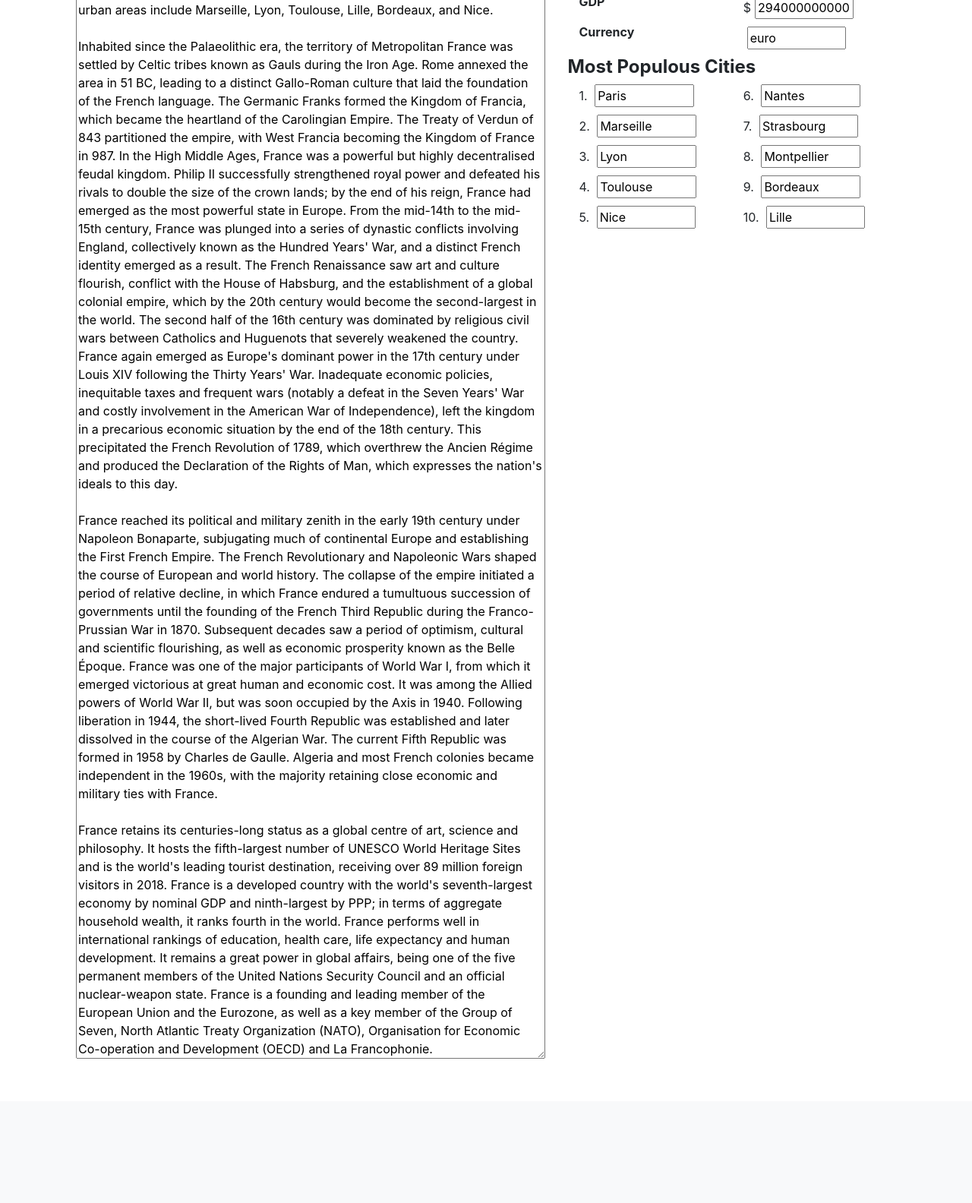
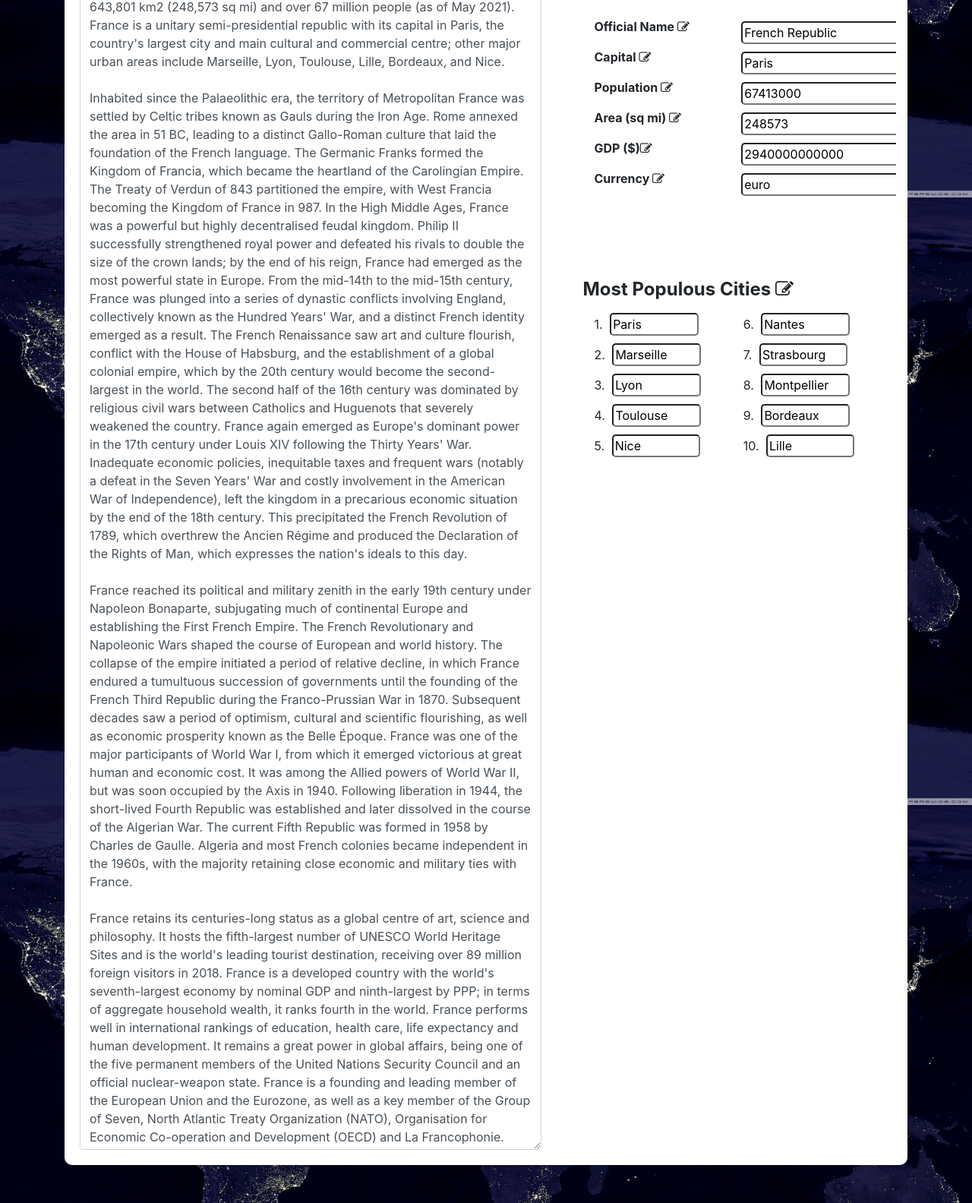
Before and after one commit to jraad360/World-Trivia, a Flask app: page /countries/1/edit in a window 1280 px wide. Shown: the part 540-2124 px from the top of the page at 76% size. Before the commit the page ends 1934 px from the top, so only its background shows below. Run offline with Flask 2, Linux system fonts and the light colour scheme; some libraries are stand-ins or nearby versions.

Commit message:
final details

```diff
--- a/server.py
+++ b/server.py
@@ -1,10 +1,13 @@
 from itertools import count
 from pydoc import cli
-from flask import Flask, redirect, render_template
-from flask import Response, request, jsonify
+from flask import Flask, flash, redirect, render_template, Response, request, jsonify, Markup
+from numpy import array
 from database.database import DatabaseManager
+import re
+import os
 
 app = Flask(__name__)
+app.secret_key = os.urandom(12)
 db = DatabaseManager()
 popular_country_ids = [0, 1, 2]
 
@@ -27,7 +30,8 @@
     search = request.args['search'].strip() if 'search' in request.args else ''
     return get_countries(search)
   elif request.method == 'POST':
-    country = request.get_json()['country']
+    country = dict(request.form)
+    country['image'] = request.files['image']
     return post_countries(country)
 
 @app.route('/countries/create')
@@ -98,17 +102,34 @@
   return render_template('countries.html', data=data)
 
 def post_countries(country):
-  country = db.create_country(country)
-  data = {
-    'country': country
-  }
-  return data
+  cities = [''] * 10
+  new_country = {}
+
+  for item in country.keys():
+    result = re.search(r"city-(.*)", item)
+    if result == None:
+      new_country[item] = country[item]
+      continue
+    index = int(result.group(1))
+    cities[index] = country[item]
+
+  new_country['cities'] = cities
+  image = new_country.pop('image', None)
+
+  country = db.create_country(new_country)
+  filename = db.save_image(image)
+  country['flag'] = filename
+  db.update_country(id, country)
+
+  flash(Markup(f'<i class="fa fa-check"></i> New country successfully added. View it <a href="/countries/{country["id"]}">here</a>.'))
+  return redirect('/countries/create')
 
 @app.route('/countries/<id>/image', methods=['POST'])
 def image(id):
   country = db.get_country(id=id)
-  filename = db.save_image(request.files['file'])
+  filename = db.save_image(request.files['image'])
   country['flag'] = filename
+  db.update_country(id, country)
 
   return {'status': 201}
 
--- a/static/edit-country.js
+++ b/static/edit-country.js
@@ -6,24 +6,33 @@
   $("#save-button").click(() => {
     clearErrors();
     country = getCountryFromInputs();
-    files = $("#image_input").prop('files');
+    files = $("#image-input").prop('files');
 
     if (!validateInputs(country, files)) {
       return;
     }
 
-    image = files[0];
-    if (data.country) {
+    if (editingExistingCountry()) {
+      let image = undefined;
+      if (files.length > 0) image = files[0];
       updateCountry(data.country.id, country, image);
     } else {
-      createCountry(country, image);
+      $("#edit-country-form").submit();
+      // createCountry(country, files[0]);
     }
   });
-  if (data.country) {
+
+  if (editingExistingCountry()) {
     loadCountryInfo(data.country);
+    $("#cancel-button").click(() => {
+      showDiscardChangesConfirmation();
+    })
   } else {
+    $("#cancel-button").remove();
     setUpCityInputs(Array(10).fill(''));
   }
+
+  $("#country-page-title").focus();
 });
 
 function loadCountryInfo(country) {
@@ -33,7 +42,7 @@
     elem.style.height = elem.scrollHeight+'px';
   });
   $("#country-page-flag-image").attr('src', country.flag);
-  $("#display-image").css({'backgroundImage': `url(${country.flag})`});
+  $("#display-image").attr({'src': `${country.flag}`});
   $("#official-name").val(country.officialName);
   $("#capital").val(country.capital);
   $("#population").val(parseInt(country.population));
@@ -56,7 +65,7 @@
     officialName: $("#official-name").val(),
     capital: $("#capital").val(),
     // TODO: upload image
-    flag: '',
+    flag: editingExistingCountry() ? data.country.flag : '',
     population: parseInt($("#population").val()),
     area: parseInt($("#area").val()),
     currency: $("#currency").val(),
@@ -70,7 +79,7 @@
     const divToAddTo = index < 5 ? '#cities-list-left' : '#cities-list-right';
     const html = `
       <div>
-        ${index + 1}. <input class="city-input" id="city-${index}" value="${city}">
+        ${index + 1}. <input class="city-input" id="city-${index}" name="city-${index}" type="text" value="${city}">
       </div>
     `
     const newDiv = $(html)
@@ -87,7 +96,7 @@
       contentType : "application/json"
     });
 
-    await saveImage(response.country.id, image);
+    if(image) await saveImage(response.country.id, image);
     location.replace(`/countries/${response.country.id}`);
 
   } catch(err) {
@@ -114,7 +123,7 @@
 
 async function saveImage(id, image) {
   const fd = new FormData();
-  fd.append('file', image);
+  fd.append('image', image);
 
   return $.ajax({
     type: "POST",
@@ -126,14 +135,14 @@
 }
 
 async function setUpImageSelector() {
-  const imageInput = $("#image_input");
+  const imageInput = $("#image-input");
   imageInput.change(() => {
     const reader = new FileReader();
     reader.addEventListener("load", () => {
       const uploadedImage = reader.result;
-      $("#display-image").css({'backgroundImage': `url(${uploadedImage})`});
+      $("#display-image").attr({'src': `${uploadedImage}`});
   });
-    reader.readAsDataURL($("#image_input").prop('files')[0]);
+    reader.readAsDataURL($("#image-input").prop('files')[0]);
   });
 }
 
@@ -164,7 +173,7 @@
     }
   });
 
-  if (files.length === 0) {
+  if (!editingExistingCountry() && files.length === 0) {
     selector = "#display-image"
     insertError(selector, "Please upload a flag image.");
     errors.push(selector);
@@ -181,3 +190,12 @@
 function clearErrors() {
   $("div").remove(".input-error");
 }
+
+function editingExistingCountry() {
+  return data.country;
+}
+
+function showDiscardChangesConfirmation() {
+  const message = "Are you sure you want to discard your changes?";
+  if (confirm(message)) location.replace(`/countries/${data.country.id}`);
+}
--- a/static/home.js
+++ b/static/home.js
@@ -32,7 +32,7 @@
         <a href="${countryLink}">
           <div class="home-card-content">
             <div class="col-md-12 home-country-card-item">
-              <img class="home-country-card-flag" src="${flagPath}">
+              <img alt="flag of ${country.name}" class="home-country-card-flag" src="${flagPath}">
             </div>
             <div class="col-md-12 home-country-card-item">
               <div class="country-card-title">${name}</div>
--- a/static/layout.js
+++ b/static/layout.js
@@ -8,30 +8,3 @@
     return true;
   });
 });
-
-function createCountryCard(id, country) {
-  const name = country.name;
-  const capital = country.capital;
-  const flagPath = country.flag;
-  const description = country.description;
-  const countryLink = `/countries/${id}`;
-
-  const html = `
-    <a href="${countryLink}">
-      <div id="country-${id}" class="country-card">
-        <div class="col-md-2 country-card-item">
-          <img class="list-view-flag-image" src="${flagPath}">
-        </div>
-        <div class="col-md-2 country-card-item">
-          <div class="country-card-title">${name}</div>
-          <div class="country-card-subtitle">☆ ${capital}</div>
-        </div>
-        <div class="col-md-8 country-card-item country-card-description">
-          ${description}
-        </div>
-      </div>
-    </a>
-  `;
-
-  return $(html);
-}
--- a/static/main.css
+++ b/static/main.css
@@ -1,25 +1,78 @@
+:root {
+  --navbar-color: white;
+  --navbar-bg-color: #4464AD;
+  --accent-color: #F5A65B;
+  --main-bg-color: white;
+  --card-color: rgba(255, 255, 255, 0.865);
+  --card-highlight-color: #F5A65B;
+  --section-padding: 20px;
+  --section-border-radius: 10px;
+}
+
+.info-container {
+  background-color: var(--main-bg-color);
+  border-radius: var(--section-border-radius);
+}
+
+.navbar {
+  color: var(--navbar-color);
+  background-color: var(--navbar-bg-color);
+}
+
+.search-button {
+  color: white;
+  background-color: var(--accent-color);
+}
+
+.navbar a {
+  color: var(--navbar-color);
+}
+
 html {
   box-sizing: content-box;
 }
 
+body {
+  background-color: var(--main-bg-color);
+  background-image: url(/static/images/world.jpg);
+  background-size: cover;
+  background-position: center;
+  background-attachment: fixed;
+}
+
 .logo {
   width: 25px;
+  margin: 0px;
+  padding: 0px;
   margin-right: 10px;
+  filter: brightness(0) invert(1);
+  float: left;
+  transition: 0.3s;
 }
 
 .navbar-brand {
   font-weight: bold;
+  margin-right: 30px;
 }
 
 .navbar-item {
   padding: 0px 10px;
   display: inline-block;
   white-space: nowrap;
+  transition: 0.3s;
+}
+
+.navbar-item:hover {
+  color: var(--accent-color)
 }
 
 #search-results-title {
-  font-size: x-large;
+  font-size: xx-large;
   font-weight: bold;
+  background-color: var(--card-color);
+  border-radius: var(--section-border-radius);
+  margin-top: 20px;
+  padding: var(--section-padding);
 }
 
 .title {
@@ -33,6 +86,8 @@
 }
 
 .home-country-card {
+  transition: 0.3s;
+  background-color: var(--card-color);
   width: 100%;
   color: black;
   height: 250px;
@@ -59,7 +114,7 @@
 }
 
 .home-country-card:hover {
-  background-color: lightyellow;
+  background-color: var(--card-highlight-color);
 }
 
 .home-country-card a {
@@ -73,17 +128,19 @@
 }
 
 .country-card {
+  transition: 0.3s;
+  background-color: var(--card-color);
   color: black;
   width: 100%;
-  height: 100px;
+  height: 120px;
   border: 1px solid black;
   border-radius: 10px;
-  padding: 0px;
+  padding: 10px;
   margin: 10px 0px;
 }
 
 .country-card:hover {
-  background-color: lightyellow;
+  background-color: var(--card-highlight-color);
 }
 
 .home-country-card-item {
@@ -112,7 +169,7 @@
 
 .country-card-description {
   overflow: hidden;
-  height: 75%;
+  height: 100%;
 }
 
 .list-view-flag-image {
@@ -123,6 +180,12 @@
 .country-page-left-side, .country-page-right-side {
   float: left;
   overflow: auto;
+}
+
+.country-page-left-side {
+  background-color: var(--card-color);
+  border-radius: var(--section-border-radius);
+  padding: var(--section-padding);
 }
 
 #country-page-title {
@@ -140,12 +203,25 @@
   float: left;
 }
 
+.cities-list {
+  overflow: auto;
+  background-color: var(--card-color);
+  border-radius: var(--section-border-radius);
+  padding: var(--section-padding);
+}
+
 .general-info {
+  background-color: var(--card-color);
+  border-radius: var(--section-border-radius);
+  padding: var(--section-padding);
+  overflow-y: auto;
+  max-width: 100%;
+  overflow-x: hidden;
   margin-bottom: 60px;
 }
 
 .general-info-row {
-  height: auto;
+  margin-right: 15px;
 }
 
 .general-info-row-label {
@@ -165,15 +241,24 @@
   margin-bottom: 50px;
 }
 
-#edit-button, #save-button {
+#edit-button, #save-button, #cancel-button {
   margin-bottom: 10px;
-  display: flex;
-  margin-left: auto;
+  float: right;
+  margin: 5px;
+}
+
+#cancel-button {
+  background-color: rgb(230, 108, 108);
+  color: white;
+}
+
+#cancel-button:hover {
+  background-color: rgb(196, 64, 64);
+  color: white;
 }
 
 .general-info-input {
   margin: 5px;
-  width: 70%;
 }
 
 .city-input {
@@ -182,23 +267,70 @@
 }
 
 .image-upload-container{
-  width: 400px;
-  height: 225px;
-  display: flex;
-  justify-content: center;
-  align-items: center;
-  flex-direction: column;
+  width: 100%;
 }
 
 #display-image{
-  width: 300px;
-  height: 169px;
+  font-size: 0px;
+  width: 100%;
   border: 1px solid black;
-  background-position: center;
-  background-size: cover;
+  display: block;
+  margin-left: auto;
+  margin-right: auto;
 }
 
 .input-error {
   font-size: x-small;
   color: red;
 }
+
+mark {
+  padding: 0px;
+  background-color: yellow;
+}
+
+#image-input {
+}
+
+.image-upload-item {
+  margin: 10px 0px;
+}
+
+br {
+  clear: both;
+}
+
+ul {
+  list-style: none;
+  padding-left: 0;
+}
+
+.message_flash {
+  background-color: lightgreen;
+  height: 50px;
+  border-radius: 10px;
+  padding: 10px 20px 0px 20px;
+  margin: 10px;
+  border: 2px solid rgb(0, 213, 0);
+}
+
+input {
+  border-radius: 5px;
+}
+
+.purpose-group {
+  font-size: larger;
+  background-color: var(--main-bg-color);
+  border-radius: var(--section-border-radius);
+  margin: 20px;
+  padding: var(--section-padding);
+}
+
+.popular-group {
+  font-size: larger;
+  /* background-color: var(--main-bg-color); */
+  border-radius: var(--section-border-radius);
+  margin: 20px;
+  padding: var(--section-padding);
+  color: white;
+}
--- a/templates/edit-country.html
+++ b/templates/edit-country.html
@@ -8,55 +8,59 @@
   let data = {{data|tojson}}
 </script>
 
-<div class="country-page-content">
-  <form id="edit-country-form">
+<div class="country-page-content info-container">
+  <form enctype="multipart/form-data" id="edit-country-form" action="/countries" method="POST">
     <div class="country-page-left-side col-md-7">
-      <div class="title">Name</div>
-      <div><input id="country-page-title"></div>
+      <label for="name" class="title">Name <i class="fa fa-edit"></i></label>
+      <div><input class="form-text " id="country-page-title" name="name" type="text"></div>
       <div>
-        <div class="title">Description</div>
-        <textarea id="country-description"></textarea>
+        <label class="title">Description <i class="fa fa-edit check"></i></label>
+        <textarea class="form-control" name="description" id="country-description"></textarea>
       </div>
     </div>
     <div class="country-page-right-side col-md-5">
       <div>
-        <button id="save-button" class="ui-button" type="button">Save</button>
+        <input id="save-button" class="ui-button" type="button" value="Submit"></input>
+        <button id="cancel-button" class="ui-button" type="button">Discard Changes</button><br>
       </div>
       <div class="general-info">
         <div class="image-upload-container">
-          <input type="file" id="image_input" accept="image/png, image/jpg, image/jpeg">
-          <div id="display-image"></div>
+          <div>
+            <div class="col-md-6 image-upload-item"><label class="title">Flag Image <i class="fa fa-edit"></i></label></div>
+            <div class="col-md-6 image-upload-item"><input type="file" id="image-input" name="image" accept="image/png, image/jpg, image/jpeg"></div>
+          </div>
+          <img alt="uploaded flag image" id="display-image">
         </div>
         <br>
         <div id="general-info-rows">
           <div class="general-info-row">
-            <div class="general-info-row-label col-md-6">Official Name</div>
-            <div class="general-info-row-value col-md-6"><input class="general-info-input" id="official-name"></div>
+            <label class="general-info-row-label col-md-6">Official Name <i class="fa fa-edit"></i></label>
+            <div class="general-info-row-value col-md-6"><input class="form-text general-info-input" id="official-name" name="officialName" type="text"></div>
           </div>
           <div class="general-info-row">
-            <div class="general-info-row-label col-md-6">Capital</div>
-            <div class="general-info-row-value col-md-6"><input class="general-info-input" id="capital"></div>
+            <label class="general-info-row-label col-md-6">Capital <i class="fa fa-edit"></i></label>
+            <div class="general-info-row-value col-md-6"><input class="general-info-input" id="capital" name="capital" type="text"></div>
           </div>
           <div class="general-info-row">
-            <div class="general-info-row-label col-md-6">Population</div>
-            <div class="general-info-row-value col-md-6"><input class="general-info-input" id="population"></div>
+            <label class="general-info-row-label col-md-6">Population <i class="fa fa-edit"></i></label>
+            <div class="general-info-row-value col-md-6"><input class="general-info-input" id="population" name="population" type="text"></div>
           </div>
           <div class="general-info-row">
-            <div class="general-info-row-label col-md-6">Area</div>
-            <div class="general-info-row-value col-md-6"><input class="general-info-input" id="area"> sq mi</div>
+            <label class="general-info-row-label col-md-6">Area (sq mi) <i class="fa fa-edit"></i></label>
+            <div class="general-info-row-value col-md-6"><input class="general-info-input" id="area" name="area" type="text"></div>
           </div>
           <div class="general-info-row">
-            <div class="general-info-row-label col-md-6">GDP</div>
-            <div class="general-info-row-value col-md-6">$<input class="general-info-input" id="gdp"></div>
+            <label class="general-info-row-label col-md-6">GDP ($)<i class="fa fa-edit"></i></label>
+            <div class="general-info-row-value col-md-6"><input class="general-info-input" id="gdp" name="gdp" type="text"></div>
           </div>
           <div class="general-info-row">
-            <div class="general-info-row-label col-md-6">Currency</div>
-            <div class="general-info-row-value col-md-6"><input class="general-info-input" id="currency"></div>
+            <label class="general-info-row-label col-md-6">Currency <i class="fa fa-edit"></i></label>
+            <div class="general-info-row-value col-md-6"><input class="general-info-input" id="currency" name="currency" type="text"></div>
           </div>
         </div>
       </div>
       <div class="cities-list">
-        <div class="title">Most Populous Cities</div>
+        <label class="title">Most Populous Cities <i class="fa fa-edit"></i></label>
         <div id="cities-list-left" class="cities-list-col col-md-6">
         </div>
         <div id="cities-list-right" class="cities-list-col col-md-6">
--- a/templates/layout.html
+++ b/templates/layout.html
@@ -20,16 +20,17 @@
 
   <script type="text/javascript" src="{{ url_for('static', filename = 'layout.js') }}"></script>
 
+  <link rel="stylesheet" href="https://cdnjs.cloudflare.com/ajax/libs/font-awesome/4.7.0/css/font-awesome.min.css">
+
   <title>World Trivia</title>
   </head>
   <body>
 
 
 
-<nav class="navbar navbar-expand-lg navbar-light bg-light">
+<nav class="navbar navbar-expand-lg">
   <div class="container">
-    <img class="logo" src="{{ url_for('static', filename = 'images/world-icon.png') }}">
-    <a class="navbar-brand" href="/">World Trivia</a>
+    <a class="navbar-brand navbar-item" href="/"><img alt="World Trivia logo" class="logo" src="{{ url_for('static', filename = 'images/world-icon.png') }}">World Trivia</a>
     <div class="navbar-nav">
       <a class="nav-link navbar-item" href="/countries">All Countries</a>
       <a class="nav-link navbar-item" href="/countries/create">Create</a>
@@ -41,7 +42,7 @@
             <input id="country-search-input" type="search" placeholder="Search countries" name="search" class="form-control" />
           </div>
           <div class="navbar-item">
-            <input type="submit" class="btn btn-primary" value="Search">
+            <input type="submit" class="btn search-button" value="Search">
           </div>
         </form>
       </div>
@@ -58,8 +59,17 @@
 </nav>
 
     <div class="container">
-        {% block content %}
-        {% endblock %}
+      {% with messages = get_flashed_messages() %}
+      {% if messages %}
+        <ul class="flashes">
+          {% for message in messages %}
+            <div class="message_flash">{{ message }}</div>
+          {% endfor %}
+      </ul>
+      {% endif %}
+      {% endwith %}
+      {% block content %}
+      {% endblock %}
     </div>
 
   </body>
```
Also changed, not shown: static/countries.js (+50 -4 lines), templates/country.html (+3 -20 lines), templates/home.html (+6 -17 lines), static/images/world.jpg (added).
